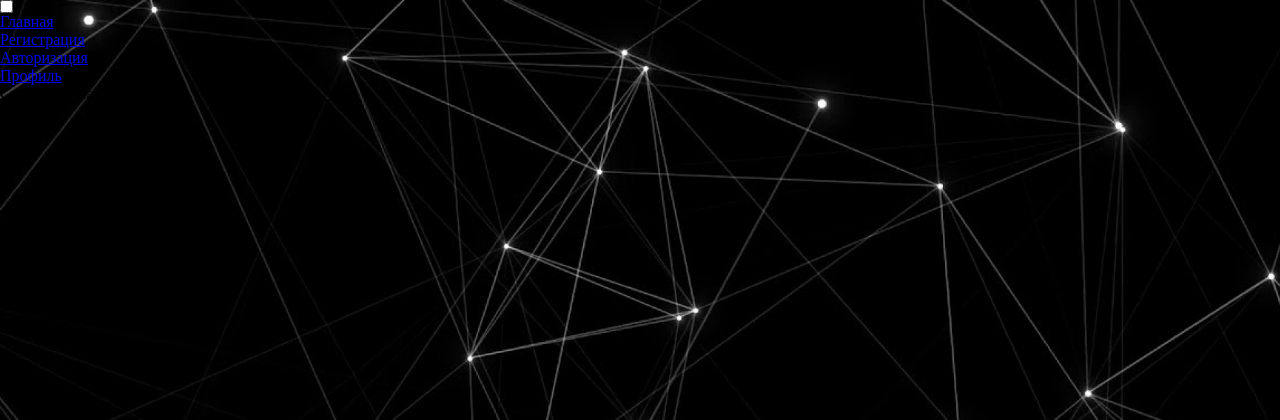
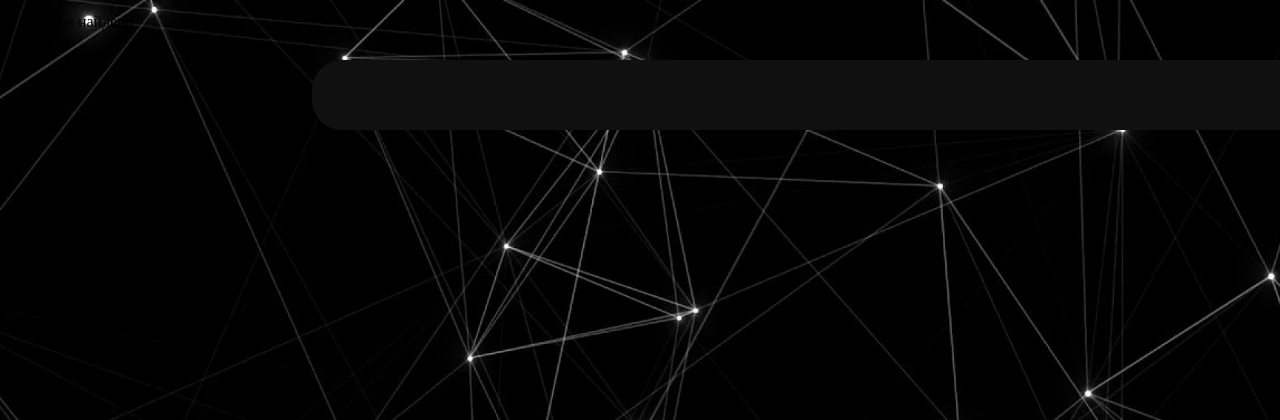
Before and after one commit to Kirikel/Digital-Portfolio, a PHP site: page /sitenomai/General.php in a window 1280 px wide. Shown: the top 420 px of the page. Run offline with PHP 8.4, Linux system fonts and the light colour scheme; data that the repository does not hold is empty.

Commit message:
style.css

```diff
--- a/root/sitenomai/style.css
+++ b/root/sitenomai/style.css
@@ -85,3 +85,128 @@
     display: block;
     box-sizing: border-box;
 }
+.container-menu
+{
+	/* Rectangle 8 */
+
+	position: absolute;
+	width: 1293.05px;
+	height: 70px;
+	left: 311.95px;
+	top: 60px;
+
+	background: #101010;
+	border-radius: 30px;
+
+}
+/* скрываем чекбокс */
+#menu__toggle
+{
+  opacity: 0;
+}
+/* стилизуем кнопку */
+.menu__btn
+{
+	display: flex; /* используем flex для центрирования содержимого */
+	align-items: center;  /* центрируем содержимое кнопки */
+	position: fixed;
+	position: absolute;
+	width: 24.07px;
+	height: 19.79px;
+	left: 1558.07px;
+	top: 84.18px;
+	cursor: pointer;
+	z-index: 1;
+}
+/* добавляем "гамбургер" */
+.menu__btn > span,
+.menu__btn > span::before,
+.menu__btn > span::after {
+  display: block;
+  position: absolute;
+  width: 100%;
+  height: 2px;
+  background-color: white;
+}
+.menu__btn > span::before {
+  content: '';
+  top: -8px;
+}
+.menu__btn > span::after {
+  content: '';
+  top: 8px;
+}
+/* контейнер меню */
+.menu__box {
+  display: block;
+  position: fixed;
+  visibility: hidden;
+  top: 0;
+  left: -100%;
+  width: 300px;
+  height: 25%;
+  margin: 0;
+  padding: 80px 0;
+  list-style: none;
+  text-align: center;
+  background-color: #ECEFF1;
+  box-shadow: 1px 0px 6px rgba(0, 0, 0, .2);
+}
+/* элементы меню */
+.menu__item {
+  display: block;
+  padding: 12px 24px;
+  color: #333;
+  font-family: 'Roboto', sans-serif;
+  font-size: 20px;
+  font-weight: 600;
+  text-decoration: none;
+}
+.menu__item:hover {
+  background-color: #CFD8DC;
+}
+/* контейнер меню */
+.menu__box {
+  display: block;
+  position: fixed;
+  visibility: hidden;
+  top: 0;
+  left: -100%;
+  width: 300px;
+  height: 25%;
+  margin: 0;
+  padding: 80px 0;
+  list-style: none;
+  text-align: center;
+  background-color: #ECEFF1;
+  box-shadow: 1px 0px 6px rgba(0, 0, 0, .2);
+}
+/* элементы меню */
+.menu__item {
+  display: block;
+  padding: 12px 24px;
+  color: #333;
+  font-family: 'Roboto', sans-serif;
+  font-size: 20px;
+  font-weight: 600;
+  text-decoration: none;
+}
+.menu__item:hover {
+  background-color: #CFD8DC;
+}
+#menu__toggle:checked ~ .menu__btn > span {
+  transform: rotate(45deg);
+}
+#menu__toggle:checked ~ .menu__btn > span::before {
+  top: 0;
+  transform: rotate(0);
+}
+#menu__toggle:checked ~ .menu__btn > span::after {
+  top: 0;
+  transform: rotate(90deg);
+}
+#menu__toggle:checked ~ .menu__box {
+  visibility: visible;
+  left: 70%;
+  top: 14%;
+}
```
